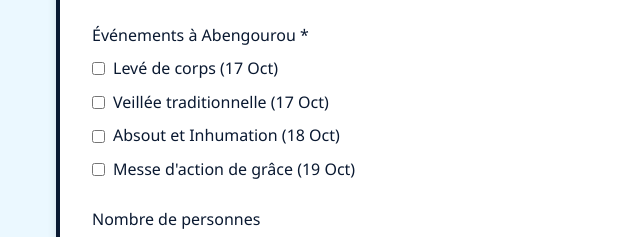
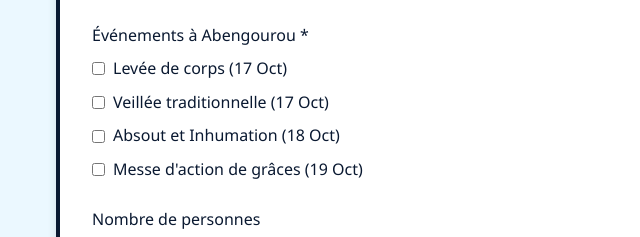
Before and after one commit to Jlooo11/Obs-que, a website: page index.html in a window 1280 px wide. Shown: the part 2959-3196 px from the top of the page, 0-640 px from the left. Drawn offline with Linux system fonts and the light colour scheme; no server answers.

Commit message:
modifications

```diff
--- a/index.html
+++ b/index.html
@@ -10,7 +10,7 @@
     <header>
         <div class="header-content">
             <img src="img/PHOTO-2025-09-30-16-49-30.jpg" alt="Photo de notre chère maman" class="photo-defunte">
-            <h1>À la Mémoire de BOA Delphine <br>Tchoumanssoua</h1>
+            <h1>À la Mémoire de BOA Delphine Tchoumanssoua</h1>
         </div>
     </header>
 
@@ -74,7 +74,7 @@
                     <p class="lieu" data-lieu="abengourou">16h00 à 16h30: Levée du corps à Ivosep ABENGOUROU suivi du
 transfert à SANKADIOKRO S/P de YAKASSE -FEYASSE Département d'Abengourou
 <br>21h à 00h: Veillée de prière à la cour du chef (Place Boa Thiemele)
-<br>00h à L'aube: Veillée traditionnelle</p>
+<br>00h à l'aube: Veillée traditionnelle</p>
                     <a href="https://maps.app.goo.gl/zKaDmR47V7VZZwRA8" target="_blank" class="btn-localisation">Voir sur la carte</a>
                 </div>
 
@@ -119,7 +119,7 @@ transfert à SANKADIOKRO S/P de YAKASSE -FEYASSE Département d'Abengourou
                     <div class="checkbox-group">
                         <label>
                             <input type="checkbox" name="evenements" value="leve-corps">
-                            Levé de corps (17 Oct)
+                            Levée de corps (17 Oct)
                         </label>
                         <label>
                             <input type="checkbox" name="evenements" value="veillee-traditionnelle">
@@ -131,7 +131,7 @@ transfert à SANKADIOKRO S/P de YAKASSE -FEYASSE Département d'Abengourou
                         </label>
                         <label>
                             <input type="checkbox" name="evenements" value="messe-action-grace">
-                            Messe d'action de grâce (19 Oct)
+                            Messe d'action de grâces (19 Oct)
                         </label>
                     </div>
                 </div>
```
